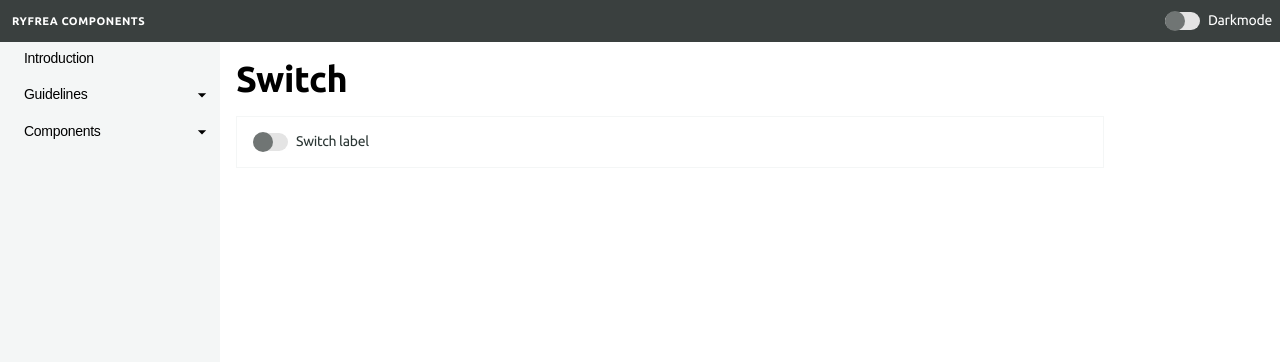
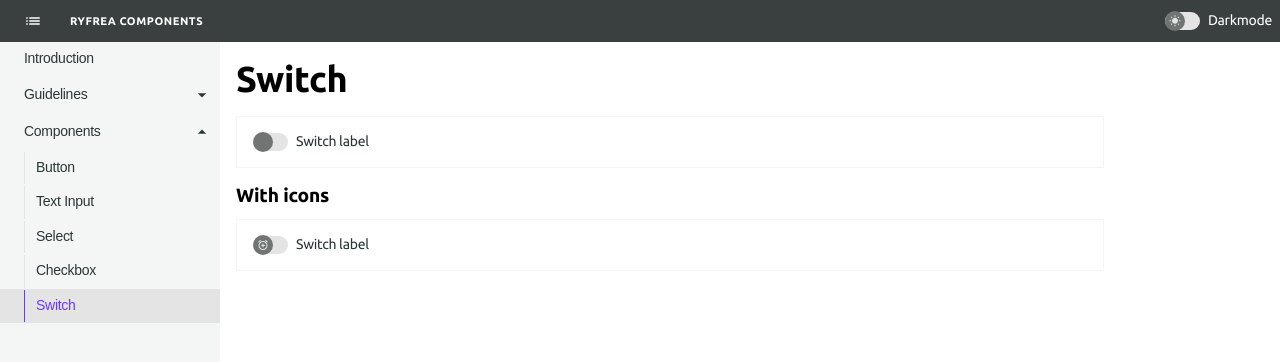
Before and after one commit to ryfylke-react-as/design, a React (Create React App) app: page /components/switch in a window 1280 px wide. Shown: the top 362 px of the page. Built offline with nearby package versions, Linux system fonts and the light colour scheme.

Commit message:
chore: Updates to docs

```diff
--- a/src/App.tsx
+++ b/src/App.tsx
@@ -9,20 +9,36 @@ import { SwitchDemo } from "./demos/SwitchDemo";
 import { Shell } from "./components/Shell";
 import { Switch } from "./components/Switch";
 import { useDM } from "./hooks/useDM";
-import { Route, Routes } from "react-router-dom";
+import { Route, Routes, useLocation } from "react-router-dom";
 import { IndexPage } from "./pages";
 import { TypographyPage } from "./pages/typography";
 import { SpacingPage } from "./pages/spacing";
 import { ColorPage } from "./pages/color";
 import { LayoutPage } from "./pages/layout";
+import { WbSunny, NightsStay } from "@material-ui/icons";
+import { useEffect, useState } from "react";
 
 function App() {
   const { isDM, setDM } = useDM();
+  const [expandedMenuItems, setExpandedMenuItems] = useState<
+    string[]
+  >([]);
+  const location = useLocation();
 
+  useEffect(() => {
+    if (
+      location.pathname.includes("components") &&
+      !expandedMenuItems.includes("components")
+    ) {
+      setExpandedMenuItems([...expandedMenuItems, "components"]);
+    }
+    // eslint-disable-next-line react-hooks/exhaustive-deps
+  }, [location.pathname]);
   return (
     <Shell
       defaultOpen
-      disableToggleSideMenu
+      onExpandedMenuItemsChange={setExpandedMenuItems}
+      expandedMenuItems={expandedMenuItems}
       sideMenu={{
         navigation: [
           {
@@ -85,18 +101,6 @@ function App() {
                 to: "/components/switch",
                 id: "switch",
               },
-              {
-                text: "Test",
-                to: "#",
-                children: [
-                  {
-                    text: "Hest",
-                    to: "#",
-                    id: "hest",
-                  },
-                ],
-                id: "test",
-              },
             ],
             to: "#",
             id: "components",
@@ -110,6 +114,8 @@ function App() {
             checked={isDM}
             onChange={setDM}
             label="Darkmode"
+            checkedIcon={<NightsStay />}
+            uncheckedIcon={<WbSunny />}
           />,
         ],
       }}
--- a/src/components/Button.tsx
+++ b/src/components/Button.tsx
@@ -169,7 +169,8 @@ export const StyledButton = styled.button<StyledProps>`
   display: flex;
   align-items: center;
   height: ${(props) => SIZE_TO_HEIGHT[props.size]};
-  box-shadow: 0px 1px 0px 0px var(--c-ui-04);
+  box-shadow: 0px 1px 0px 0px
+    ${(props) => KIND_TO_HOVER_BG[props.kind]};
   transition: background 0.1s var(--ease-01);
   transform: translate3d(0, 0, 0);
   ${(props) =>
@@ -188,7 +189,8 @@ export const StyledButton = styled.button<StyledProps>`
     transition: background 0.2s var(--ease-01);
     background: ${(props) => KIND_TO_HOVER_BG[props.kind]};
     color: var(--c-text-04);
-    box-shadow: 0px 1px 0px 0px var(--c-ui-05);
+    box-shadow: 0px 1px 0px 0px
+      ${(props) => KIND_TO_BG[props.kind]};
     ${(props) =>
       props.kind === "ghost" &&
       `
@@ -245,6 +247,7 @@ export const StyledButton = styled.button<StyledProps>`
     background: ${(props) => KIND_TO_ACTIVE_BG[props.kind]};
     color: var(--c-text-04);
     transition: background 0.2s var(--ease-01);
+    box-shadow: none;
     > span {
       transform: translateY(1px);
     }
--- a/src/components/Shell.tsx
+++ b/src/components/Shell.tsx
@@ -2,7 +2,11 @@ import { ArrowDropDown, List } from "@material-ui/icons";
 import { ReactElement, ReactNode, useState } from "react";
 import { useLocation, useNavigate } from "react-router-dom";
 import styled from "styled-components";
-import { applyFontKind } from "../styled-utils";
+import { useControlledState } from "../hooks/useControlledState";
+import {
+  applyFocusStyles,
+  applyFontKind,
+} from "../styled-utils";
 import { Button } from "./Button";
 import { Header } from "./Header";
 
@@ -31,6 +35,8 @@ type ShellProps = {
   defaultOpen?: boolean;
   disableToggleSideMenu?: boolean;
   onSideMenuOpen?: (state: boolean) => void;
+  expandedMenuItems?: string[];
+  onExpandedMenuItemsChange?: (value: string[]) => void;
 };
 
 export function Shell({
@@ -41,11 +47,16 @@ export function Shell({
   defaultOpen,
   onSideMenuOpen,
   disableToggleSideMenu,
+  expandedMenuItems: propExpandedMenuItems,
+  onExpandedMenuItemsChange,
 }: ShellProps) {
   const location = useLocation();
-  const [expandedMenuItems, setExpandedMenuItems] = useState<
-    string[]
-  >([]);
+  const [expandedMenuItems, setExpandedMenuItems] =
+    useControlledState<string[]>(
+      [],
+      propExpandedMenuItems,
+      onExpandedMenuItemsChange
+    );
   const navigate = useNavigate();
   const [sideMenuOpen, setSideMenuOpen] = useState(
     defaultOpen ?? false
@@ -149,7 +160,7 @@ const NavMenuItem = styled.button<{
   border: none;
   text-align: left;
   ${applyFontKind("label")}
-  color:var(--c-text-01);
+  color: var(--c-text-02);
   background: ${(props) =>
     props.active ? "var(--c-ui-02)" : "transparent"};
   padding: var(--s-03);
@@ -163,8 +174,15 @@ const NavMenuItem = styled.button<{
   cursor: pointer;
   position: relative;
   border-bottom: 1px solid transparent;
+  ${applyFocusStyles(true)}
+  &:focus {
+    outline-offset: -3px;
+  }
+  &:focus:not(:focus-visible) {
+    position: relative;
+  }
   color: ${(props) =>
-    props.active ? "var(--c-focus-01)" : "var(--c-text-01)"};
+    props.active ? "var(--c-focus-01)" : "var(--c-text-02)"};
   ${(props) =>
     (props?.indent ?? 0) > 0 &&
     `
@@ -175,10 +193,9 @@ const NavMenuItem = styled.button<{
       background:${
         props.active ? "var(--c-focus-01)" : "var(--c-ui-02)"
       };
-      height:100%;
       position:absolute;
       left:calc(var(--s-06));
-      top:0;
+      top:1px;
       bottom:0;
     }
   `}
--- a/src/components/Switch.tsx
+++ b/src/components/Switch.tsx
@@ -1,5 +1,10 @@
-import { BaseHTMLAttributes, useRef, useState } from "react";
-import styled from "styled-components";
+import {
+  BaseHTMLAttributes,
+  ReactNode,
+  useRef,
+  useState,
+} from "react";
+import styled, { keyframes } from "styled-components";
 import { useID } from "../hooks/useID";
 import {
   applyFocusStyles,
@@ -17,6 +22,8 @@ interface SwitchProps
   label?: string;
   labelProps?: BaseHTMLAttributes<HTMLLabelElement>;
   containerProps?: BaseHTMLAttributes<HTMLDivElement>;
+  checkedIcon?: ReactNode;
+  uncheckedIcon?: ReactNode;
 }
 
 export function Switch({
@@ -25,6 +32,8 @@ export function Switch({
   label,
   labelProps,
   containerProps,
+  checkedIcon,
+  uncheckedIcon,
   ...props
 }: SwitchProps) {
   const id = useID();
@@ -58,7 +67,10 @@ export function Switch({
             check();
           }
         }}
-      />
+      >
+        {(checked && checkedIcon) ?? ""}
+        {(!checked && uncheckedIcon) ?? ""}
+      </StyledSwitch>
       {label ? (
         <label htmlFor={id} {...spread(labelProps)}>
           {label}
@@ -70,18 +82,43 @@ export function Switch({
   );
 }
 
+const iconAnim = keyframes`
+  from {
+    opacity:0;
+    transform:rotate(180deg);
+  }
+`;
+
 const StyledSwitch = styled.label<{
   checked?: boolean;
 }>`
   --width: 35px;
+  --toggleSize: 20px;
   width: var(--width);
   height: 18px;
   border-radius: 50px;
   background: var(--c-ui-02);
   position: relative;
+  svg {
+    position: absolute;
+    animation: ${iconAnim} 0.2s var(--ease-01);
+    transition: transform 0.2s var(--ease-01);
+    --iconSize: calc(var(--toggleSize) * 0.6);
+    color: var(--c-text-04);
+    width: var(--iconSize);
+    height: var(--iconSize);
+    left: 0;
+    z-index: 2;
+    top: 50%;
+    transform: ${(props) =>
+      props.checked
+        ? "translate(calc(calc(var(--width) - 100%) - calc(var(--toggleSize) / 5)), -50%)"
+        : "translate(calc(var(--toggleSize) / 5), -50%)"};
+    opacity: 0.8;
+  }
   &::after {
     transition: transform 0.2s var(--ease-01);
-    --toggleSize: 20px;
+
     content: "";
     display: block;
     width: var(--toggleSize);
--- /dev/null
+++ b/src/components/demo/NavigateButton.tsx
@@ -0,0 +1,24 @@
+import { ArrowRightAlt } from "@material-ui/icons";
+import { useNavigate } from "react-router-dom";
+import { Button, ButtonProps } from "../Button";
+
+type NavigateButtonProps = ButtonProps & {
+  to: string;
+};
+
+export function NavigateButton({
+  to,
+  ...rest
+}: NavigateButtonProps) {
+  const navigate = useNavigate();
+  return (
+    <Button
+      size="lg"
+      kind="ghost"
+      ripple
+      icon={<ArrowRightAlt />}
+      onClick={() => navigate(to)}
+      {...rest}
+    />
+  );
+}
--- a/src/demos/SwitchDemo.tsx
+++ b/src/demos/SwitchDemo.tsx
@@ -1,3 +1,4 @@
+import { Add, AlarmAddRounded } from "@material-ui/icons";
 import { Header } from "../components/Header";
 import { Switch } from "../components/Switch";
 import { DemoContainer, ComponentBox } from "../demo.styles";
@@ -14,6 +15,19 @@ export function SwitchDemo() {
       >
         <Switch label="Switch label" />
       </ComponentBox>
+      <Header order={4}>With icons</Header>
+      <ComponentBox
+        style={{
+          background: "var(--c-ui-bg)",
+          border: "1px solid var(--c-ui-01)",
+        }}
+      >
+        <Switch
+          label="Switch label"
+          checkedIcon={<Add />}
+          uncheckedIcon={<AlarmAddRounded />}
+        />
+      </ComponentBox>
     </DemoContainer>
   );
 }
--- /dev/null
+++ b/src/hooks/useControlledState.ts
@@ -0,0 +1,15 @@
+import { useState } from "react";
+
+export function useControlledState<T>(
+  initialValue: T,
+  value?: T,
+  onChange?: (val: T) => void
+): [T, (val: T) => void] {
+  const [stateValue, stateOnChange] = useState<T>(initialValue);
+
+  if (value && onChange) {
+    return [value, onChange];
+  }
+
+  return [stateValue as T, stateOnChange];
+}
--- a/src/pages/color.tsx
+++ b/src/pages/color.tsx
@@ -1,3 +1,4 @@
+import { NavigateButton } from "../components/demo/NavigateButton";
 import { Header } from "../components/Header";
 import { Text } from "../components/Text";
 import { ColorsDemo } from "../demos/ColorsDemo";
@@ -14,6 +15,7 @@ export function ColorPage() {
         <Text kind="p">Work in progress.</Text>
       </div>
       <ColorsDemo isDm={isDM} />
+      <NavigateButton to="/layout">Layout</NavigateButton>
     </>
   );
 }
--- a/src/pages/index.tsx
+++ b/src/pages/index.tsx
@@ -1,3 +1,4 @@
+import { NavigateButton } from "../components/demo/NavigateButton";
 import { Header } from "../components/Header";
 import { Text } from "../components/Text";
 
@@ -14,6 +15,9 @@ export function IndexPage() {
         A collection of design-tokens (spacing, colors,
         typography) and React components.
       </Text>
+      <NavigateButton to="/typography">
+        Typography
+      </NavigateButton>
     </>
   );
 }
--- a/src/pages/layout.tsx
+++ b/src/pages/layout.tsx
@@ -1,3 +1,4 @@
+import { NavigateButton } from "../components/demo/NavigateButton";
 import { Header } from "../components/Header";
 import { Text } from "../components/Text";
 import { LayoutDemo } from "../demos/LayoutDemo";
@@ -15,6 +16,9 @@ export function LayoutPage() {
         </Text>
       </div>
       <LayoutDemo />
+      <NavigateButton to="/components/button">
+        Components
+      </NavigateButton>
     </>
   );
 }
--- a/src/pages/spacing.tsx
+++ b/src/pages/spacing.tsx
@@ -1,3 +1,4 @@
+import { NavigateButton } from "../components/demo/NavigateButton";
 import { Header } from "../components/Header";
 import { Text } from "../components/Text";
 import { SpacingDemo } from "../demos/SpacingDemo";
@@ -16,6 +17,7 @@ export function SpacingPage() {
         </Text>
       </div>
       <SpacingDemo />
+      <NavigateButton to="/color">Color</NavigateButton>
     </>
   );
 }
--- a/src/pages/typography.tsx
+++ b/src/pages/typography.tsx
@@ -1,3 +1,4 @@
+import { NavigateButton } from "../components/demo/NavigateButton";
 import { Header } from "../components/Header";
 import { Text } from "../components/Text";
 import { TypographyDemo } from "../demos/TypographyDemo";
@@ -26,6 +27,7 @@ export function TypographyPage() {
         </Text>
       </div>
       <TypographyDemo />
+      <NavigateButton to="/spacing">Spacing</NavigateButton>
     </>
   );
 }
```
Also changed, not shown: 1 other file (tests, documents, lock files or other folders).
